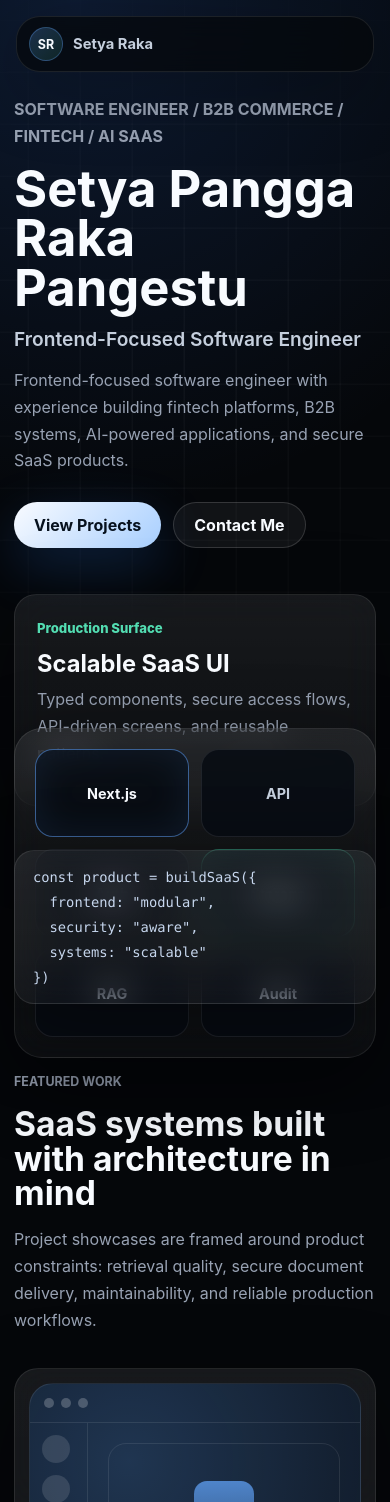
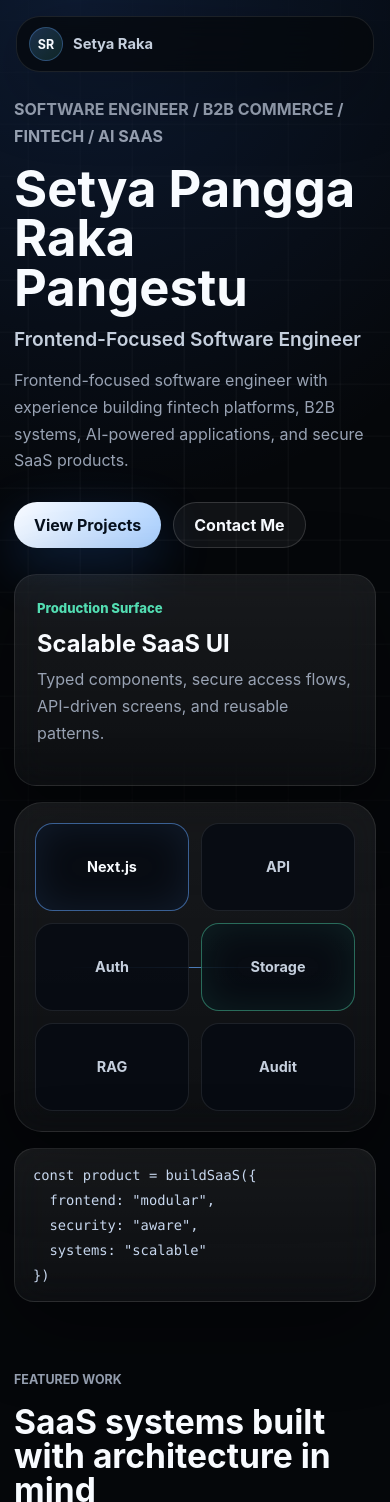
Before and after one commit to setyaraka/setya-porto, a Next.js app: page / in a window 390 px wide. Shown: the top 1502 px of the page. Built offline with nearby package versions, Linux system fonts and the light colour scheme.

Commit message:
update display for mobile

```diff
--- a/app/globals.css
+++ b/app/globals.css
@@ -811,24 +811,25 @@ ul {
   }
 
   .hero-visual {
-    min-height: 430px;
+    display: flex;
+    flex-direction: column;
+    gap: 16px;
+    min-height: auto;
   }
 
   .signal-card,
   .architecture-panel,
   .code-panel {
+    position: relative;
+    top: auto;
+    bottom: auto;
     right: auto;
-    left: 0;
+    left: auto;
     width: 100%;
   }
 
   .architecture-panel {
-    top: 154px;
     grid-template-columns: repeat(2, 1fr);
-  }
-
-  .code-panel {
-    bottom: 0;
   }
 
   .project-card {
```
